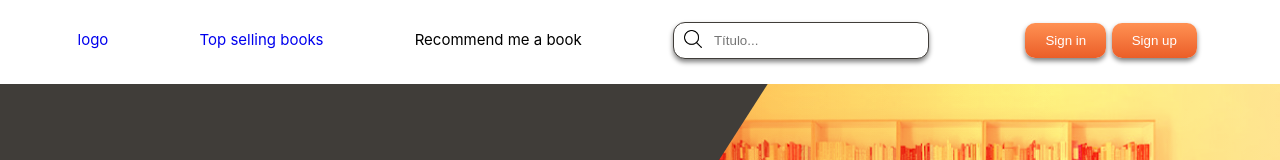
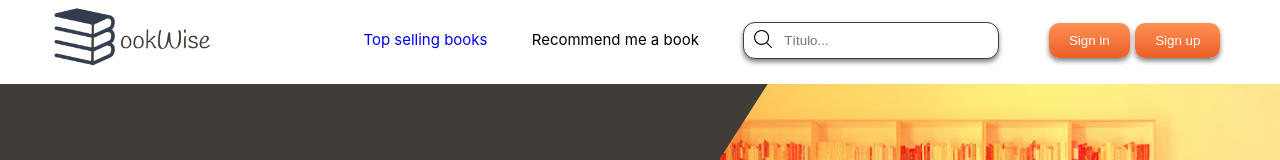
Before and after one commit to mgg709/BookWise, a Vue app in the folder frontend/bookwise-front/: page / in a window 1280 px wide. Shown: the top 160 px of the page. Built offline with nearby package versions, Linux system fonts and the light colour scheme; no server answers.

Commit message:
logo include on navbar

```diff
--- a/frontend/bookwise-front/src/components/NavigationBar.vue
+++ b/frontend/bookwise-front/src/components/NavigationBar.vue
@@ -1,6 +1,6 @@
 <template>
     <div class="content-bar">
-        <RouterLink class="logo" to="/">logo</RouterLink>
+        <RouterLink class="logo" to="/"><img class="nb-logo" src="../assets/main-logo.png" alt=""></RouterLink>
         <RouterLink class="selling-books-title" to="/selling">Top selling books</RouterLink>
         <RouterLink class="recommend-books-title" to="/recommendation">Recommend me a book</RouterLink>
         <input type="text" class="search-input" id="input-search" v-on:keyup.enter="submit()" placeholder="Título...">
@@ -88,6 +88,11 @@ export default {
     color: var(--color-text);
 }
 
+.nb-logo
+{
+    width: 60%;
+}
+
 .selling-books-title{
     transition: all 1s cubic-bezier(0.075, 0.82, 0.165, 1);
 }
```
Also changed, not shown: frontend/bookwise-front/src/assets/main-logo.png (added).
